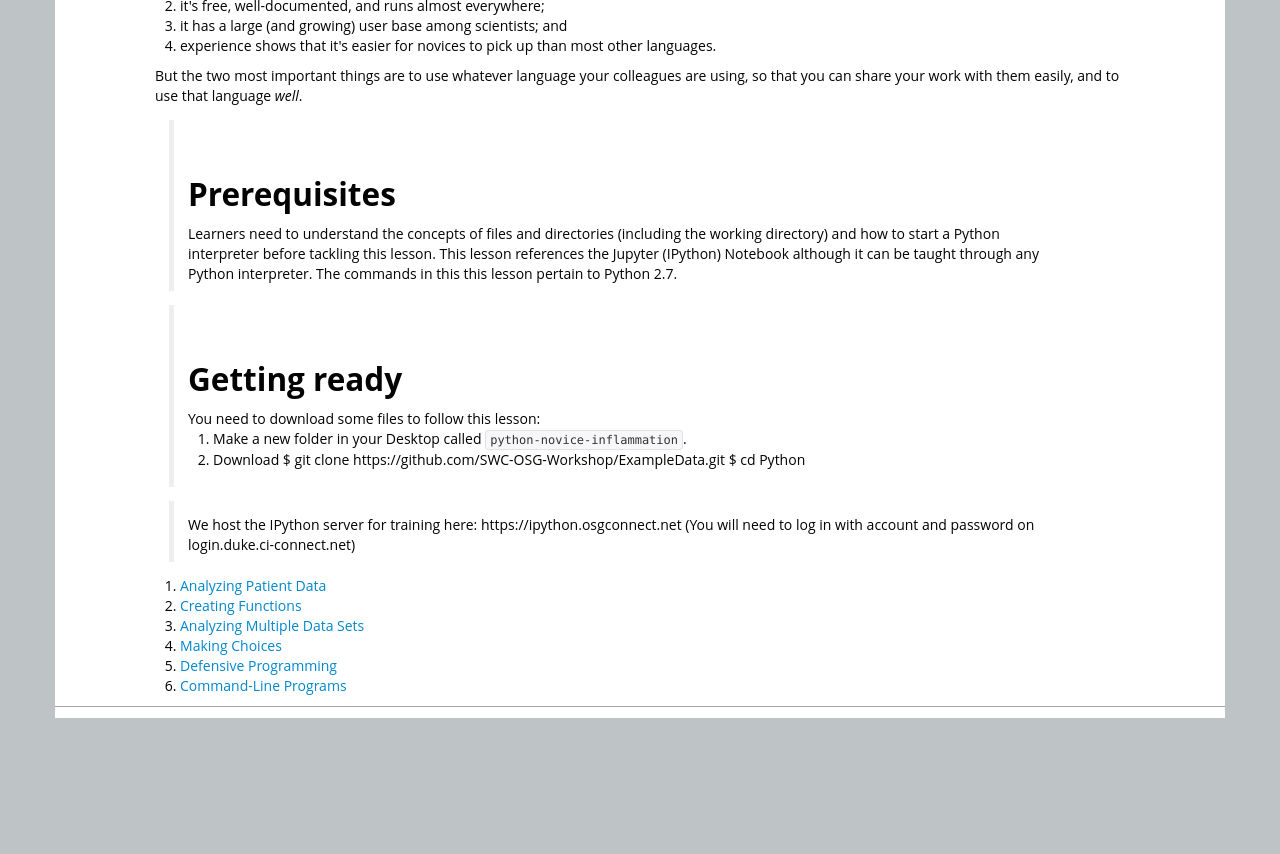
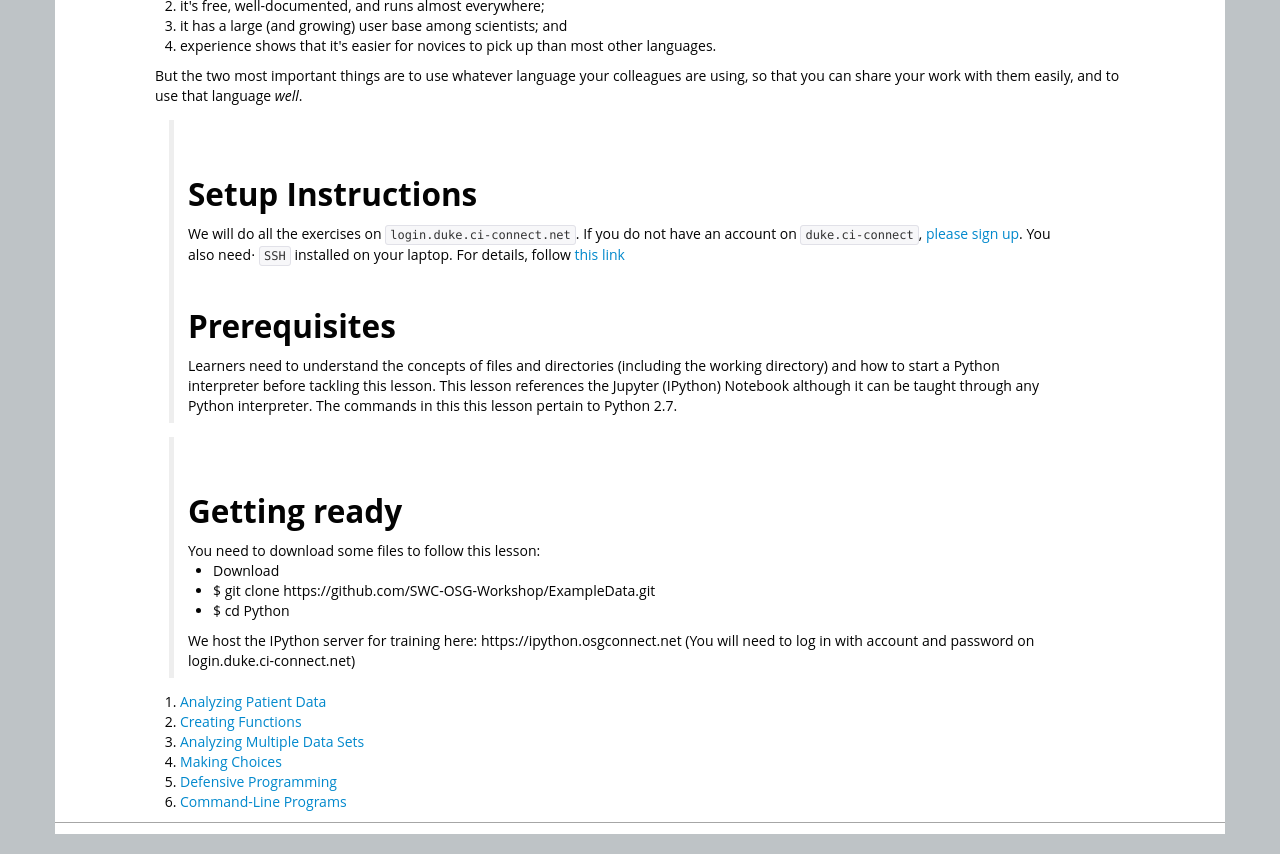
Before and after one commit to SWC-OSG-Workshop/2015-10-27-duke, a Jekyll site: the page built from novice/python/index.md, in a window 1280 px wide. Shown: the part 367-1221 px from the top of the page. Built offline with Jekyll 4.4.1, drawn with Linux system fonts in a browser that asks for light colours; before the commit the page ends 1105 px from its top, so only the background shows below that.

Commit message:
edit index

```diff
--- a/novice/python/index.md
+++ b/novice/python/index.md
@@ -21,8 +21,12 @@
 so that you can share your work with them easily,
 and to use that language *well*.
 
+> ## Setup Instructions
+> We will do all the exercises on `login.duke.ci-connect.net`.  If you do not have an account on
+> `duke.ci-connect`, [please sign up](https://duke.ci-connect.net/signup). You also need⋅
+`SSH` installed on your laptop.  For details, follow [this link](http://swc-osg-workshop.github.io/2015-10-27-duke/setup.html)
+>
 > ## Prerequisites
->
 > Learners need to understand the concepts of files and directories
 > (including the working directory) and how to start a Python
 > interpreter before tackling this lesson. This lesson references the Jupyter (IPython)
@@ -30,14 +34,11 @@
 > this lesson pertain to Python 2.7.
 
 > ## Getting ready
+> You need to download some files to follow this lesson:
+> *     Download
+> *     $ git clone https://github.com/SWC-OSG-Workshop/ExampleData.git
+> *     $ cd Python
 >
-> You need to download some files to follow this lesson:
->
-> 1. Make a new folder in your Desktop called `python-novice-inflammation`.
-> 2. Download
-> $ git clone https://github.com/SWC-OSG-Workshop/ExampleData.git
-> $ cd Python
-
 > We host the IPython server for training here: https://ipython.osgconnect.net
 > (You will need to log in with account and password on login.duke.ci-connect.net)
 
```
